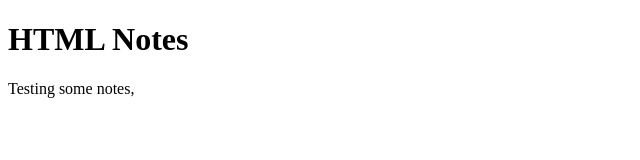
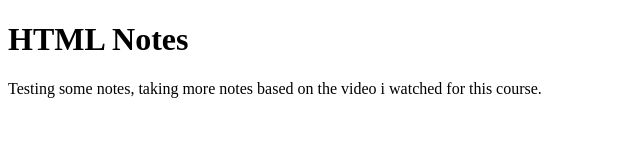
Before and after one commit to lindseyn86/notes, a plain HTML site: page index.html in a window 1280 px wide. Shown: the whole page, without its empty margins (0-640 px from the left). Drawn offline with Linux system fonts and the light colour scheme.

Commit message:
added text

```diff
--- a/index.html
+++ b/index.html
@@ -8,5 +8,7 @@
 <body>
     <h1>HTML Notes</h1>
     Testing some notes,
+
+    taking more notes based on the video i watched for this course.
 </body>
 </html>
```
